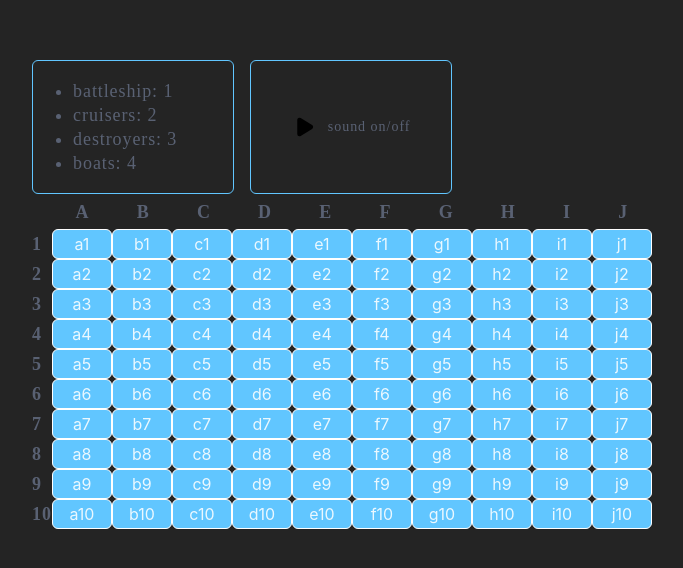
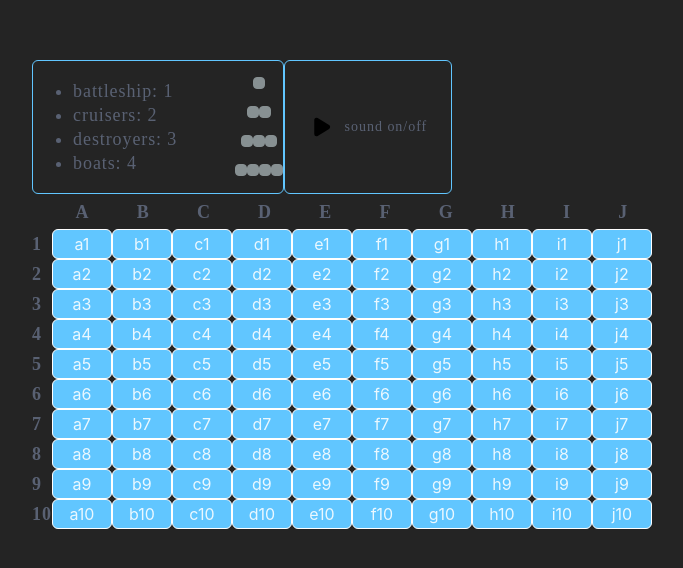
Before and after one commit to stimul777/sea_battle, a website built with Vite: page index.html in a window 1280 px wide. Shown: the part 106-674 px from the top of the page, without its empty margins (298-981 px from the left). Built offline with nearby package versions, Linux system fonts and the light colour scheme; files whose address does not match are found by name.

Commit message:
feature-2: на пирс добавлен визуал кораблей

```diff
--- a/src/app/models/ships.ts
+++ b/src/app/models/ships.ts
@@ -16,6 +16,7 @@ class Ships {
     this.shipsCounter = 20; // кол-во доступных клеток для всех кораблей
     this.shipsRang = {
       battleship: {
+        name: 'battleship',
         quantity: 1,
         installed: false,
         inProgress: [],
@@ -23,6 +24,7 @@ class Ships {
         coordinates: [],
       },
       cruisers: {
+        name: 'cruisers',
         quantity: 2,
         installed: false,
         inProgress: [],
@@ -30,6 +32,7 @@ class Ships {
         coordinates: [],
       },
       destroyers: {
+        name: 'destroyers',
         quantity: 3,
         installed: false,
         inProgress: [],
@@ -37,6 +40,7 @@ class Ships {
         coordinates: [],
       },
       boats: {
+        name: 'boats',
         quantity: 4,
         installed: false,
         inProgress: [],
--- a/src/app/view/pier/pier.ts
+++ b/src/app/view/pier/pier.ts
@@ -1,9 +1,72 @@
-import { TShips } from '@/types/ships';
+import { TShips, TShip } from '@/types/ships';
 
 //*
-//* Информация о количестве кораблей
+//* Обновление количества пришвартованных кораблей на пирсе
 //*
-export function onPier(ships: TShips): void {
+export function onPier<T extends TShips>(ships: T): void {
+  const $pier = document.querySelector('.pier') as HTMLElement;
+
+  if (!$pier) return createPier(ships);
+
+  for (let key in ships) {
+    const value: TShip = ships[key] as TShip;
+
+    const li = document.querySelector('.pier__' + value.name) as HTMLElement;
+    li.textContent = value.name + ': ' + value.quantity;
+
+    const $ship: NodeListOf<Element> = document.querySelectorAll('.pier_ship-view-' + value.name);
+
+    if (value.quantity != $ship.length) $ship[0].remove();
+  }
+}
+
+//*
+//* Создание пирса и швартовка кораблей
+//*
+const createPier = <T extends TShips>(ships: any) => {
   const $wrapper: HTMLElement = document.querySelector('.wrapper-pier') as HTMLElement;
-  $wrapper.innerHTML = `<ul><li>battleship: ${ships.battleship.quantity}</li><li>cruisers: ${ships.cruisers.quantity}</li><li>destroyers: ${ships.destroyers.quantity}</li><li>boats: ${ships.boats.quantity}</li></ul>`;
-}
+
+  const _div: HTMLDivElement = document.createElement('div');
+  _div.classList.add('pier');
+
+  const _ul: HTMLUListElement = document.createElement('ul');
+  _ul.classList.add('pier-list');
+
+  const _divForShip = document.createElement('div');
+  _divForShip.classList.add('ships-container');
+
+  _div.append(_ul, _divForShip);
+
+  const shipsName: string[] = [];
+
+  // for (let key in ships) {
+  //   shipsName.push(ships[key].name);
+  // }
+
+  Object.keys(ships).forEach((key) => {
+    const value: TShip = ships[key];
+    shipsName.push(value.name);
+  });
+
+  for (let i = 0; i <= shipsName.length - 1; i++) {
+    const _li: HTMLLIElement = document.createElement('li');
+    _li.textContent = `${shipsName[i] + ': ' + ships[shipsName[i]].quantity}`;
+
+    const nameLi = 'pier__' + ships[shipsName[i]].name;
+
+    _li.classList.add(nameLi);
+    _ul.appendChild(_li);
+
+    const _container = document.createElement('div') as HTMLElement;
+    _container.classList.add('ships-container__ship');
+
+    for (let counter = 1; counter <= ships[shipsName[i]].quantity; counter++) {
+      const _div: HTMLDivElement = document.createElement('div');
+      _div.classList.add('pier_ship-view', 'pier_ship-view-' + ships[shipsName[i]].name);
+      _container.append(_div);
+      _divForShip.append(_container);
+    }
+  }
+
+  $wrapper.prepend(_div);
+};
--- a/src/assets/css/pier.css
+++ b/src/assets/css/pier.css
@@ -1,5 +1,5 @@
 .wrapper-pier{
-  width: 200px;
+  width: 300px;
   font-family: 'Futura';
   font-style: normal;
   font-size: 18px;
@@ -8,3 +8,31 @@
   border-radius: 6px;
   border: 1px solid #61C6FF;
 }
+
+.pier {
+  display: flex;
+  justify-content: space-between;
+  align-items: center;
+}
+
+.ships-container{
+  display: flex;
+  flex-direction: column;
+  justify-content: space-between;
+  align-items: center;
+  height: 100px;
+  /* border: 1px solid green; */
+}
+
+.pier_ship-view {
+  width:10px;
+  height: 10px;
+  border-radius: 4px;
+  border: 1px solid rgb(135, 144, 146);
+  background-color: rgb(135, 144, 146);
+}
+
+.ships-container__ship {
+  display: flex;
+  /* border: 1px solid red; */
+}
--- a/src/types/ships.ts
+++ b/src/types/ships.ts
@@ -6,6 +6,7 @@ export type TShips = {
 };
 
 export type TShip = {
+  name: string;
   quantity: number;
   installed: boolean;
   inProgress: string[];
```
Also changed, not shown: src/documents.md (+2 -1 lines).
